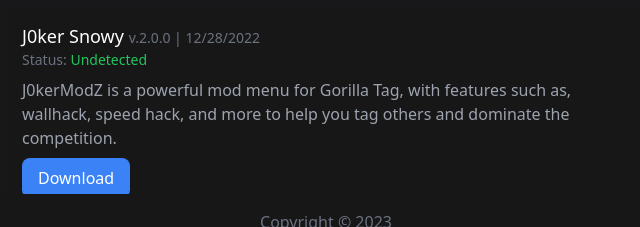
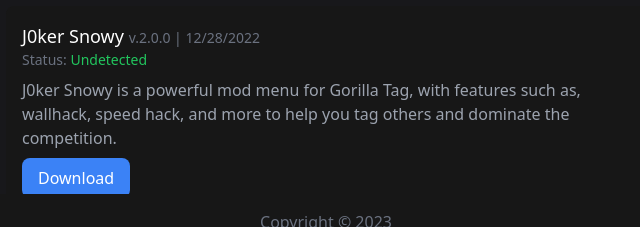
Before and after one commit to 3jm/gtag-mod-archive, a plain HTML site: page index.html in a window 1280 px wide. Shown: the part 526-753 px from the top of the page, 314-954 px from the left. Drawn offline with nearby package versions, Linux system fonts and the light colour scheme.

Commit message:
Update index.html

```diff
--- a/index.html
+++ b/index.html
@@ -72,7 +72,7 @@
     <div class="searchable mod bg-neutral-900 p-4 rounded-lg w-3/4 sm:w-1/2 mx-auto flex flex-col">
       <h2 class="text-lg font-medium text-white">J0ker Snowy <span class="text-gray-500 text-sm">v.2.0.0 | 12/28/2022</span></h2>
       <p class="text-gray-500 text-sm">Status: <span class="text-green-500">Undetected</span></p>
-      <p class="py-2 text-gray-400">J0kerModZ is a powerful mod menu for Gorilla Tag, with features such as, wallhack, speed hack, and more to help you tag others and dominate the competition.</p>
+      <p class="py-2 text-gray-400">J0ker Snowy is a powerful mod menu for Gorilla Tag, with features such as, wallhack, speed hack, and more to help you tag others and dominate the competition.</p>
       <div class="mt-auto">
           <a href="https://cdn.discordapp.com/attachments/1051194579728207923/1057561232430870620/J0ker_Snowy_2.0.dll" download>
             <button class="bg-blue-500 hover:bg-blue-600 text-white py-2 px-4 rounded-lg">Download</button>
```
